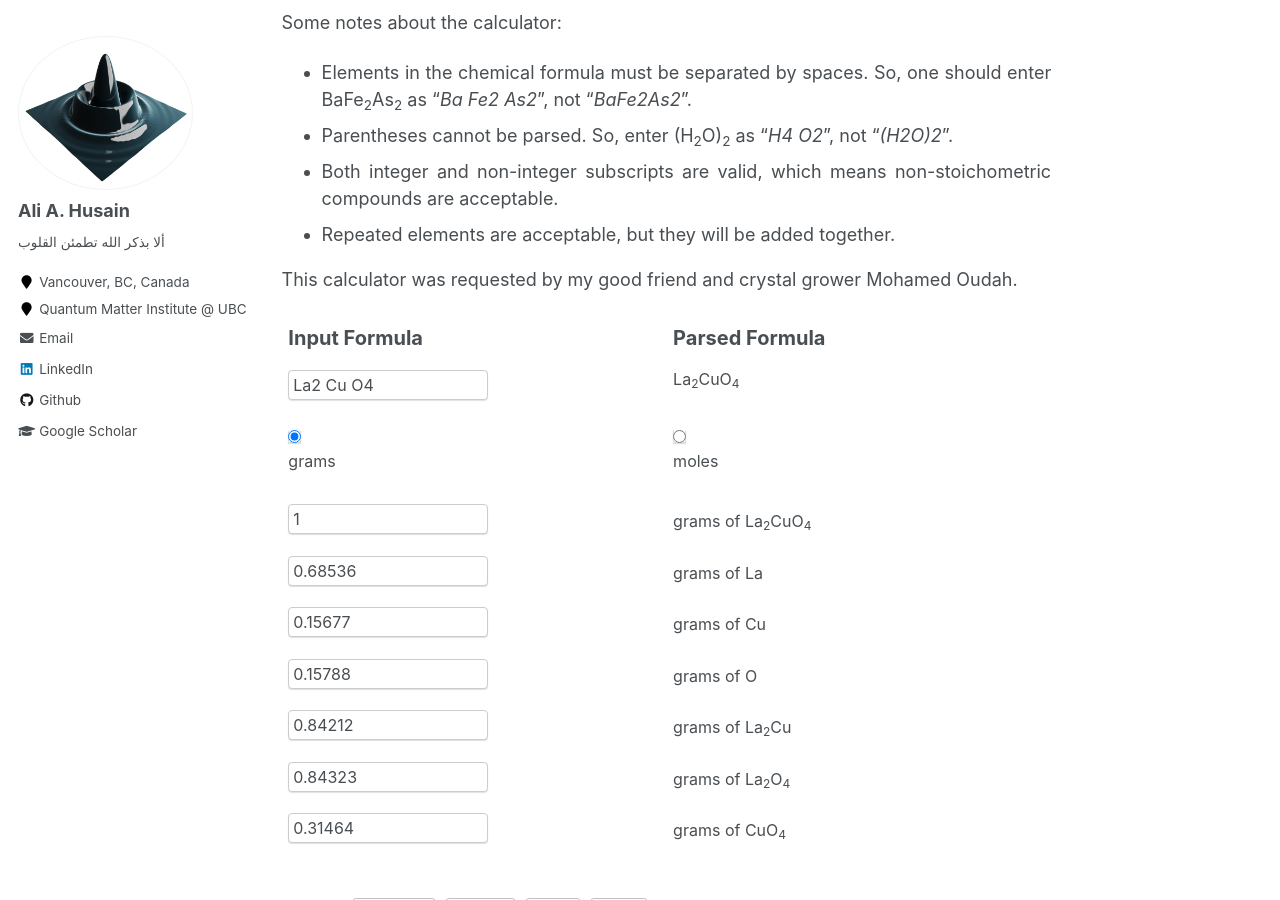
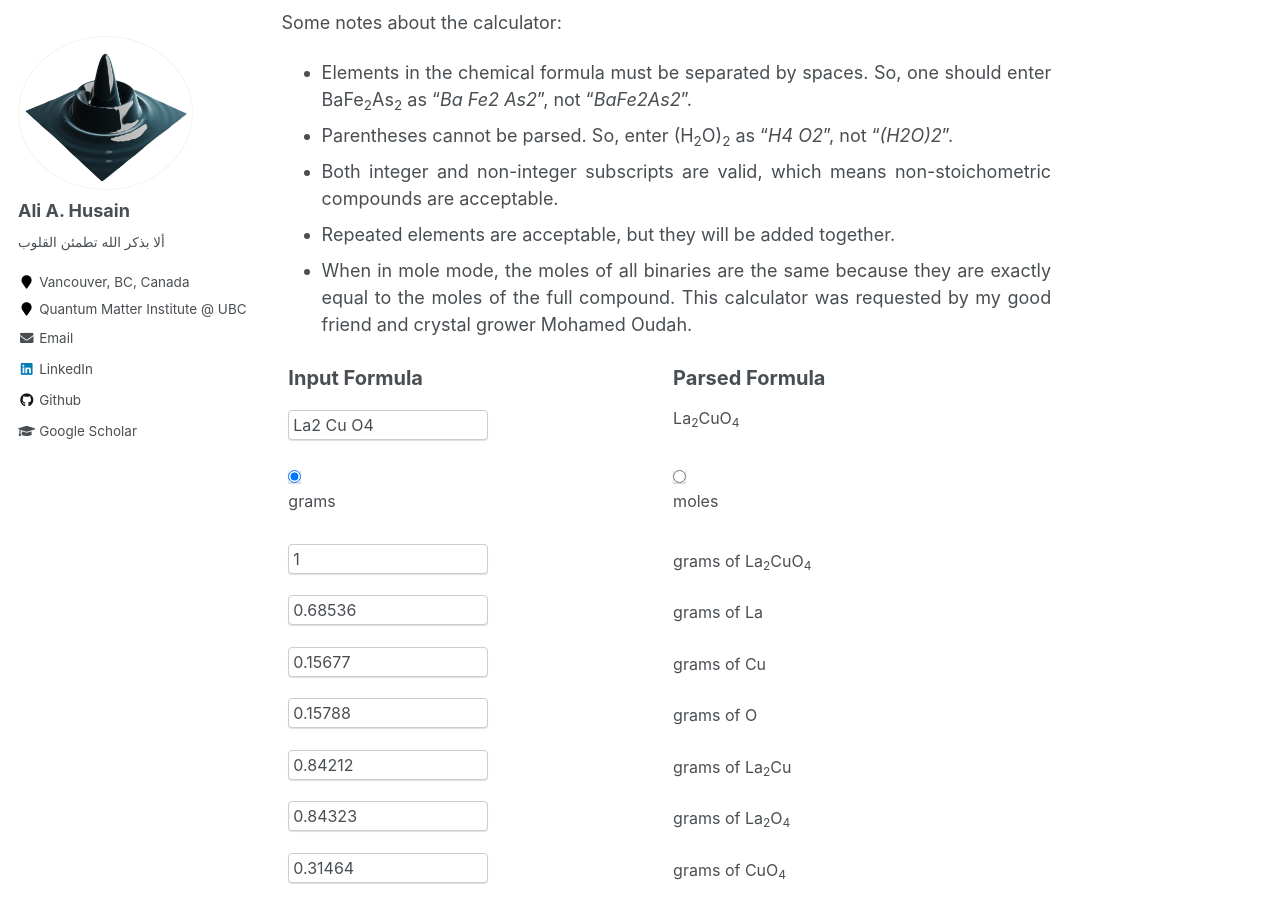
Before and after one commit to ahusain/ahusain.github.io, a Jekyll site: the page built from _posts/2021-04-17-mass-fraction-calculator.md, in a window 1280 px wide and 900 px high, scrolled down 735 px. Built offline with Jekyll 4.4.1, drawn with Linux system fonts in a browser that asks for light colours; formulas are drawn with MathJax 3.

Commit message:
Update 2021-04-17-mass-fraction-calculator.md

```diff
--- a/_posts/2021-04-17-mass-fraction-calculator.md
+++ b/_posts/2021-04-17-mass-fraction-calculator.md
@@ -20,6 +20,6 @@ Some notes about the calculator:
 - Parentheses cannot be parsed. So, enter (H<sub>2</sub>O)<sub>2</sub> as "*H4 O2*", not "*(H2O)2*".
 - Both integer and non-integer subscripts are valid, which means non-stoichometric compounds are acceptable.
 - Repeated elements are acceptable, but they will be added together.
-
+- When in mole mode, the moles of all binaries are the same because they are exactly equal to the moles of the full compound.
 This calculator was requested by my good friend and crystal grower Mohamed Oudah.
 {% include massfrac-calculator.html %}
```
